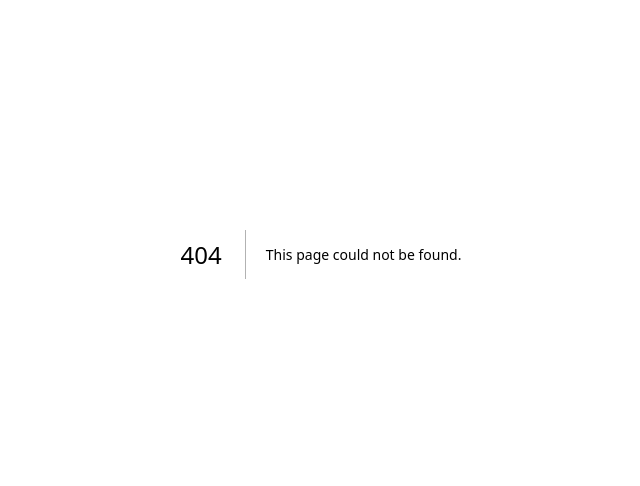
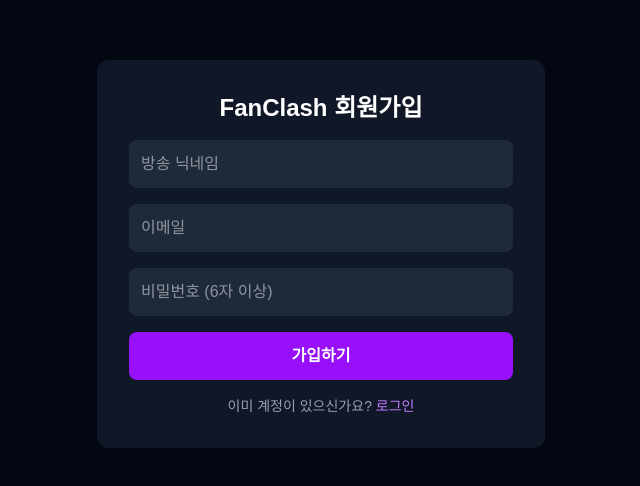
Before and after one commit to jinjan21-lgtm/fanclash, a Next.js app in the folder fanclash/: page /signup in a window 1280 px wide. Before the commit this address had no page. Shown: the part 146-632 px from the top of the page, without its empty margins (319-959 px from the left). Built offline with nearby package versions, Linux system fonts and the light colour scheme; no server answers.

Commit message:
feat: add Supabase auth with login/signup pages

```diff
--- /dev/null
+++ b/fanclash/src/app/(auth)/login/page.tsx
@@ -0,0 +1,39 @@
+'use client';
+import { useState } from 'react';
+import { createClient } from '@/lib/supabase/client';
+import { useRouter } from 'next/navigation';
+import Link from 'next/link';
+
+export default function LoginPage() {
+  const [email, setEmail] = useState('');
+  const [password, setPassword] = useState('');
+  const [error, setError] = useState('');
+  const router = useRouter();
+  const supabase = createClient();
+
+  const handleLogin = async (e: React.FormEvent) => {
+    e.preventDefault();
+    const { error } = await supabase.auth.signInWithPassword({ email, password });
+    if (error) { setError(error.message); return; }
+    router.push('/dashboard');
+  };
+
+  return (
+    <div className="min-h-screen flex items-center justify-center bg-gray-950">
+      <form onSubmit={handleLogin} className="bg-gray-900 p-8 rounded-xl w-full max-w-md space-y-4">
+        <h1 className="text-2xl font-bold text-white text-center">FanClash 로그인</h1>
+        {error && <p className="text-red-400 text-sm">{error}</p>}
+        <input type="email" placeholder="이메일" value={email} onChange={e => setEmail(e.target.value)}
+          className="w-full p-3 rounded-lg bg-gray-800 text-white" required />
+        <input type="password" placeholder="비밀번호" value={password} onChange={e => setPassword(e.target.value)}
+          className="w-full p-3 rounded-lg bg-gray-800 text-white" required />
+        <button type="submit" className="w-full p-3 rounded-lg bg-purple-600 text-white font-bold hover:bg-purple-700">
+          로그인
+        </button>
+        <p className="text-gray-400 text-center text-sm">
+          계정이 없으신가요? <Link href="/signup" className="text-purple-400 hover:underline">회원가입</Link>
+        </p>
+      </form>
+    </div>
+  );
+}
--- /dev/null
+++ b/fanclash/src/app/(auth)/signup/page.tsx
@@ -0,0 +1,45 @@
+'use client';
+import { useState } from 'react';
+import { createClient } from '@/lib/supabase/client';
+import { useRouter } from 'next/navigation';
+import Link from 'next/link';
+
+export default function SignupPage() {
+  const [email, setEmail] = useState('');
+  const [password, setPassword] = useState('');
+  const [displayName, setDisplayName] = useState('');
+  const [error, setError] = useState('');
+  const router = useRouter();
+  const supabase = createClient();
+
+  const handleSignup = async (e: React.FormEvent) => {
+    e.preventDefault();
+    const { data, error: signUpError } = await supabase.auth.signUp({ email, password });
+    if (signUpError) { setError(signUpError.message); return; }
+    if (data.user) {
+      await supabase.from('streamers').insert({ id: data.user.id, display_name: displayName });
+    }
+    router.push('/dashboard');
+  };
+
+  return (
+    <div className="min-h-screen flex items-center justify-center bg-gray-950">
+      <form onSubmit={handleSignup} className="bg-gray-900 p-8 rounded-xl w-full max-w-md space-y-4">
+        <h1 className="text-2xl font-bold text-white text-center">FanClash 회원가입</h1>
+        {error && <p className="text-red-400 text-sm">{error}</p>}
+        <input type="text" placeholder="방송 닉네임" value={displayName} onChange={e => setDisplayName(e.target.value)}
+          className="w-full p-3 rounded-lg bg-gray-800 text-white" required />
+        <input type="email" placeholder="이메일" value={email} onChange={e => setEmail(e.target.value)}
+          className="w-full p-3 rounded-lg bg-gray-800 text-white" required />
+        <input type="password" placeholder="비밀번호 (6자 이상)" value={password} onChange={e => setPassword(e.target.value)}
+          className="w-full p-3 rounded-lg bg-gray-800 text-white" required minLength={6} />
+        <button type="submit" className="w-full p-3 rounded-lg bg-purple-600 text-white font-bold hover:bg-purple-700">
+          가입하기
+        </button>
+        <p className="text-gray-400 text-center text-sm">
+          이미 계정이 있으신가요? <Link href="/login" className="text-purple-400 hover:underline">로그인</Link>
+        </p>
+      </form>
+    </div>
+  );
+}
--- /dev/null
+++ b/fanclash/src/lib/supabase/client.ts
@@ -0,0 +1,8 @@
+import { createBrowserClient } from '@supabase/ssr';
+
+export function createClient() {
+  return createBrowserClient(
+    process.env.NEXT_PUBLIC_SUPABASE_URL!,
+    process.env.NEXT_PUBLIC_SUPABASE_ANON_KEY!
+  );
+}
--- /dev/null
+++ b/fanclash/src/lib/supabase/middleware.ts
@@ -0,0 +1,29 @@
+import { createServerClient } from '@supabase/ssr';
+import { NextResponse, type NextRequest } from 'next/server';
+
+export async function updateSession(request: NextRequest) {
+  let supabaseResponse = NextResponse.next({ request });
+  const supabase = createServerClient(
+    process.env.NEXT_PUBLIC_SUPABASE_URL!,
+    process.env.NEXT_PUBLIC_SUPABASE_ANON_KEY!,
+    {
+      cookies: {
+        getAll() { return request.cookies.getAll(); },
+        setAll(cookiesToSet) {
+          cookiesToSet.forEach(({ name, value }) => request.cookies.set(name, value));
+          supabaseResponse = NextResponse.next({ request });
+          cookiesToSet.forEach(({ name, value, options }) =>
+            supabaseResponse.cookies.set(name, value, options)
+          );
+        },
+      },
+    }
+  );
+  const { data: { user } } = await supabase.auth.getUser();
+  if (!user && request.nextUrl.pathname.startsWith('/dashboard')) {
+    const url = request.nextUrl.clone();
+    url.pathname = '/login';
+    return NextResponse.redirect(url);
+  }
+  return supabaseResponse;
+}
--- /dev/null
+++ b/fanclash/src/lib/supabase/server.ts
@@ -0,0 +1,20 @@
+import { createServerClient } from '@supabase/ssr';
+import { cookies } from 'next/headers';
+
+export async function createClient() {
+  const cookieStore = await cookies();
+  return createServerClient(
+    process.env.NEXT_PUBLIC_SUPABASE_URL!,
+    process.env.NEXT_PUBLIC_SUPABASE_ANON_KEY!,
+    {
+      cookies: {
+        getAll() { return cookieStore.getAll(); },
+        setAll(cookiesToSet) {
+          cookiesToSet.forEach(({ name, value, options }) => {
+            cookieStore.set(name, value, options);
+          });
+        },
+      },
+    }
+  );
+}
--- /dev/null
+++ b/fanclash/src/middleware.ts
@@ -0,0 +1,10 @@
+import { updateSession } from '@/lib/supabase/middleware';
+import type { NextRequest } from 'next/server';
+
+export async function middleware(request: NextRequest) {
+  return await updateSession(request);
+}
+
+export const config = {
+  matcher: ['/dashboard/:path*'],
+};
```
